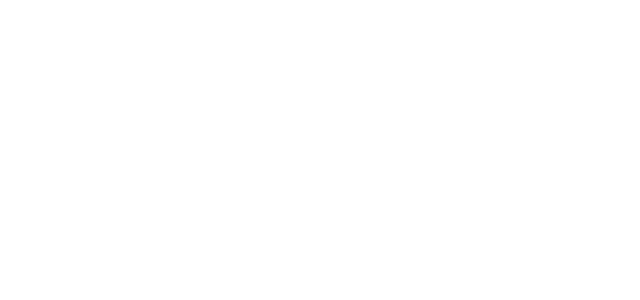
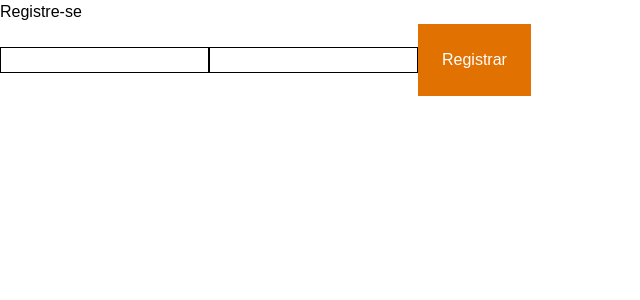
Before and after one commit to Theus03/acesso-lar, a Next.js app: page /register in a window 1280 px wide. Shown: the top 300 px of the page, without its empty margins (0-640 px from the left). Built offline with nearby package versions, Linux system fonts and the light colour scheme.

Commit message:
Criando o método de cadastrar no backend

```diff
--- a/package.json
+++ b/package.json
@@ -10,6 +10,7 @@
   },
   "dependencies": {
     "@prisma/client": "^6.6.0",
+    "axios": "^1.8.4",
     "next": "15.3.1",
     "react": "^19.0.0",
     "react-dom": "^19.0.0"
--- /dev/null
+++ b/src/app/api/auth.ts
@@ -0,0 +1,14 @@
+import axios from "axios"
+
+export default function signUp(user: User) {
+    if (user != null) {
+        axios({
+            method: "POST",
+            url: "https://680144c481c7e9fbcc421682.mockapi.io/api/v1/users",
+            data: {
+                email: user.email,
+                password: user.password
+            }
+        })
+    }
+}
--- a/src/app/register/page.tsx
+++ b/src/app/register/page.tsx
@@ -1,7 +1,27 @@
+'use client'
+
+import signUp from "@/app/api/auth"
+import { useState } from "react";
+
 export default function Register() {
+    const [email, setEmail] = useState<string>("");
+    const [password, setPassword] = useState<string>("");
+
+    function register() {
+        const user: User = {
+            email: email,
+            password: password
+        }
+
+        signUp(user);
+    }
+
     return (
         <div>
-
+            <h1>Registre-se</h1>
+            <input className="border" type="email" title="Email" onChange={(e) => setEmail(e.target.value)} />
+            <input className="border" type="password" title="Senha" onChange={(e) => setPassword(e.target.value)} />
+            <button className="p-6 bg-amber-600 text-white" type="button" onClick={register}>Registrar</button>
         </div>
     )
 }
--- /dev/null
+++ b/src/app/types/User.ts
@@ -0,0 +1,4 @@
+type User = {
+    email: string;
+    password: string;
+}
```
Also changed, not shown: 1 other file (tests, documents, lock files or other folders).
